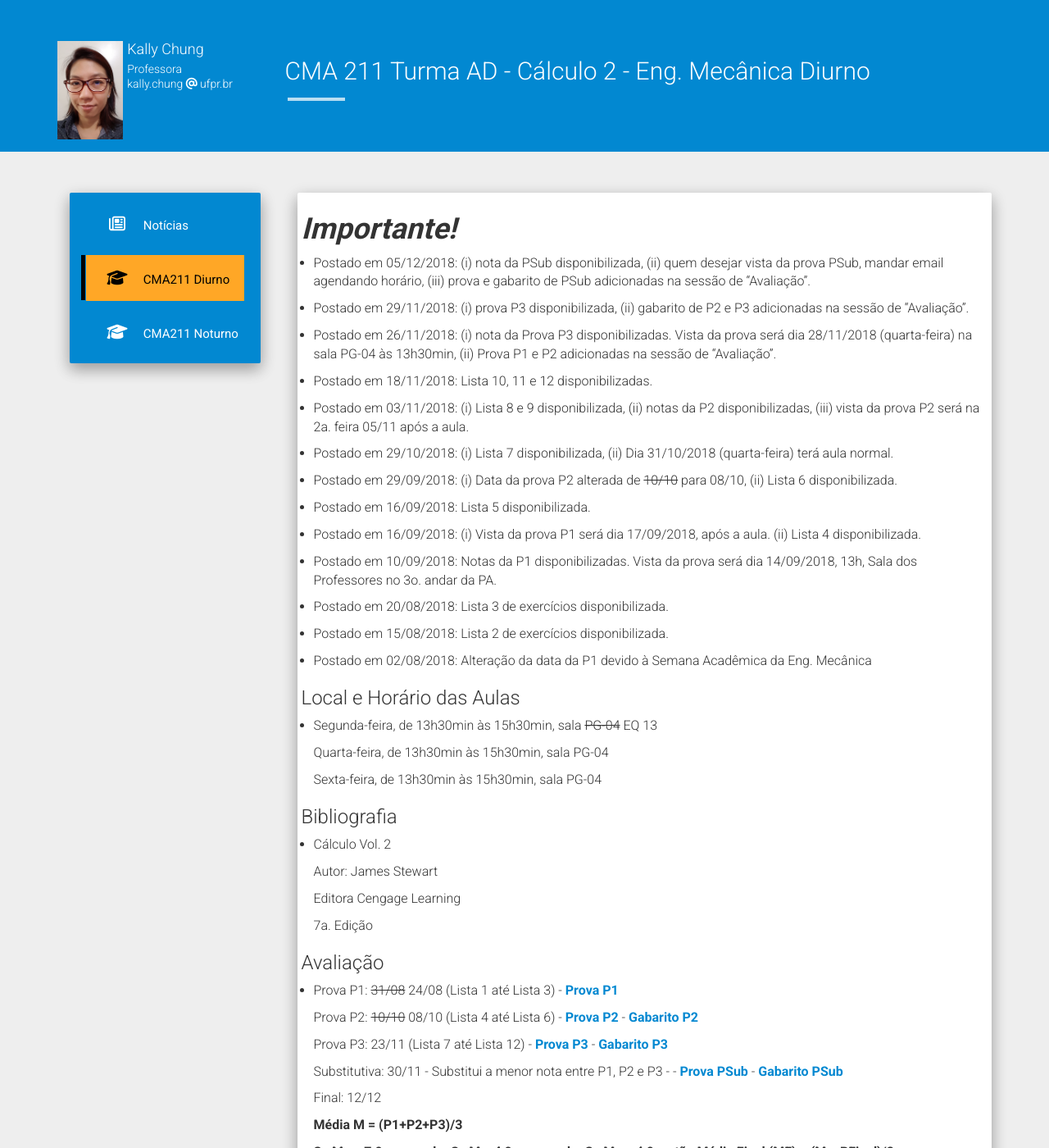
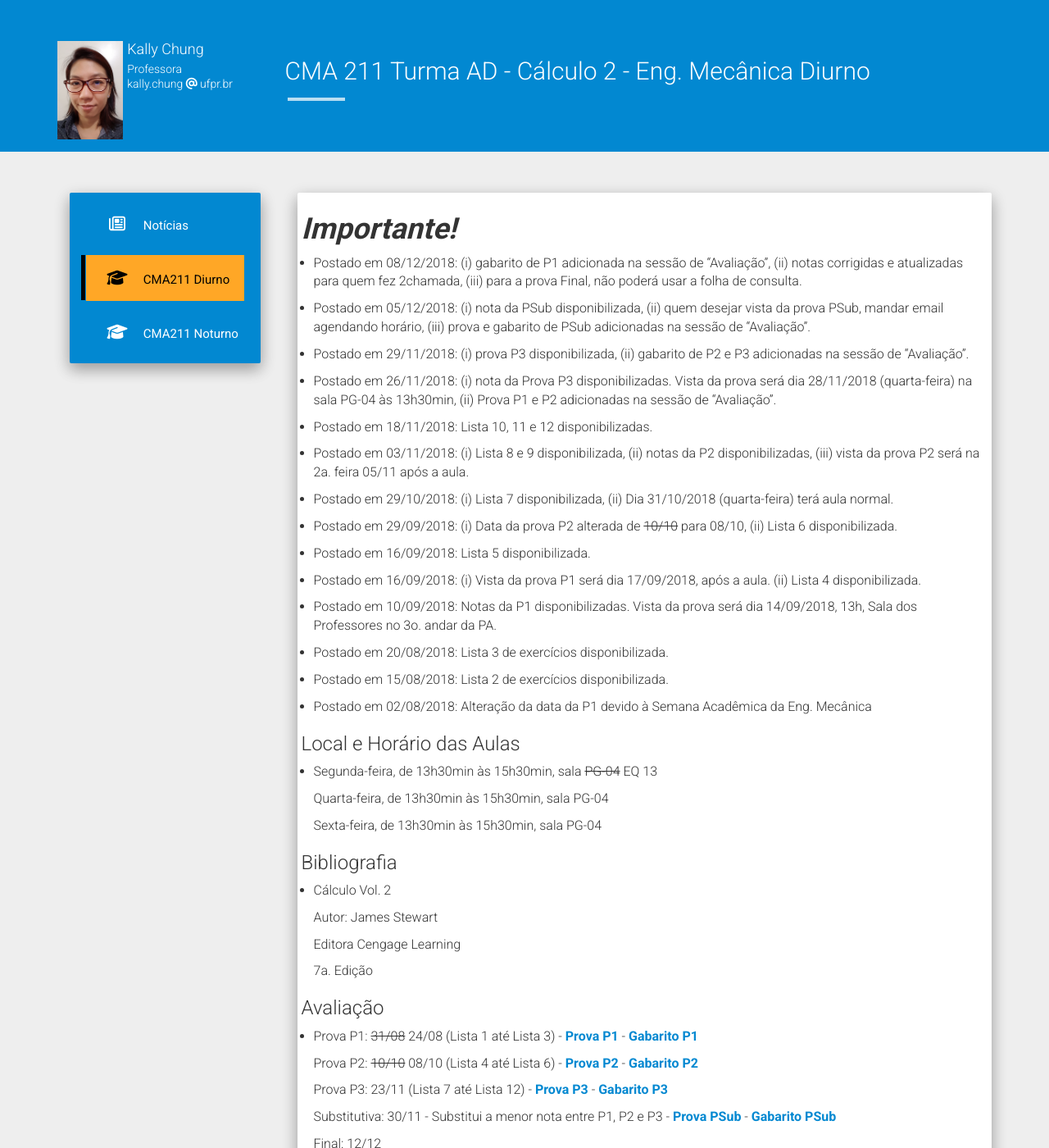
Before and after one commit to chunggnuhc/chunggnuhc.github.io, a Jekyll site: the page built from CMA211AD-Calc2-2sem2018.md, in a window 1280 px wide and 1400 px high. Shown: the whole window at 82% size. Built offline with Jekyll 4.4.1, drawn with Linux system fonts in a browser that asks for light colours; nearby versions of some CDN libraries.

Commit message:
Update CMA211AD-Calc2-2sem2018.md

```diff
--- a/CMA211AD-Calc2-2sem2018.md
+++ b/CMA211AD-Calc2-2sem2018.md
@@ -4,6 +4,8 @@ title: CMA 211 Turma AD - Cálculo 2 - Eng. Mecânica Diurno
 permalink: /CMA211AD-Calc2-2sem2018/
 ---
 <h1><b><i>Importante!</i></b></h1>
+- Postado em 08/12/2018: (i) gabarito de P1 adicionada na sessão de "Avaliação", (ii) notas corrigidas e atualizadas para quem fez 2chamada, (iii) para a prova Final, não poderá usar a folha de consulta.
+
 - Postado em 05/12/2018: (i) nota da PSub disponibilizada, (ii) quem desejar vista da prova PSub, mandar email agendando horário, (iii) prova e gabarito de PSub adicionadas na sessão de "Avaliação".
 
 - Postado em 29/11/2018: (i) prova P3 disponibilizada, (ii) gabarito de P2 e P3 adicionadas na sessão de "Avaliação".
@@ -49,13 +51,13 @@ permalink: /CMA211AD-Calc2-2sem2018/
 
 <h3>Avaliação</h3>
 
-- Prova P1: <strike>31/08</strike> 24/08 (Lista 1 até Lista 3) - [Prova P1](/disciplinas2sem2018/provaP1_CMA211AD.pdf)
+- Prova P1: <strike>31/08</strike> 24/08 (Lista 1 até Lista 3) - [Prova P1](/disciplinas2sem2018/provaP1_CMA211AD.pdf) - [Gabarito P1](/disciplinas2sem2018/GabaritoP1-AD.pdf)
 
   Prova P2: <strike>10/10</strike> 08/10 (Lista 4 até Lista 6) - [Prova P2](/disciplinas2sem2018/provaP2_CMA211AD.pdf) - [Gabarito P2](/disciplinas2sem2018/GabaritoP2-AD.pdf)
 
   Prova P3: 23/11 (Lista 7 até Lista 12) - [Prova P3](/disciplinas2sem2018/provaP3_CMA211AD.pdf) - [Gabarito P3](/disciplinas2sem2018/GabaritoP3-AD.pdf)
 
-  Substitutiva: 30/11 - Substitui a menor nota entre P1, P2 e P3 -  - [Prova PSub](/disciplinas2sem2018/provaPSub_CMA211AD.pdf) - [Gabarito PSub](/disciplinas2sem2018/GabaritoPSub.pdf)
+  Substitutiva: 30/11 - Substitui a menor nota entre P1, P2 e P3 - [Prova PSub](/disciplinas2sem2018/provaPSub_CMA211AD.pdf) - [Gabarito PSub](/disciplinas2sem2018/GabaritoPSub.pdf)
 
   Final: 12/12
 
```
